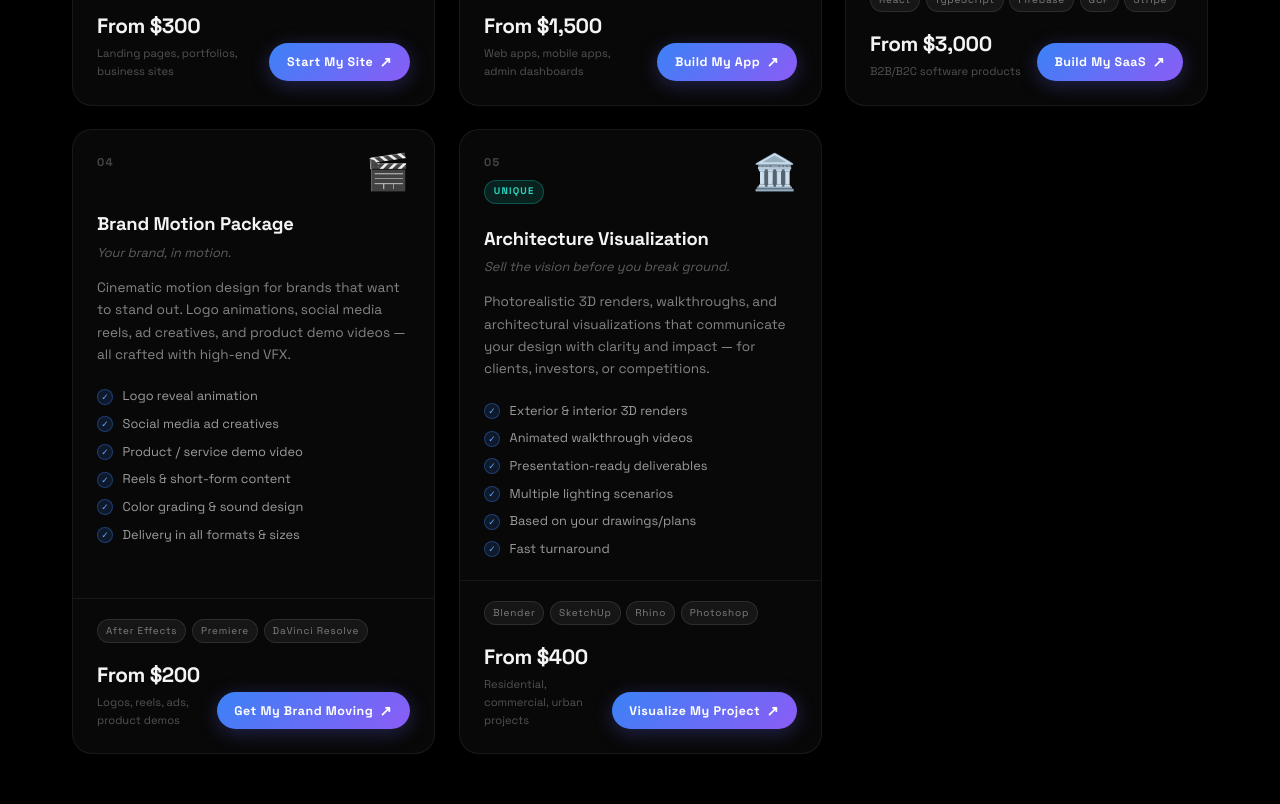
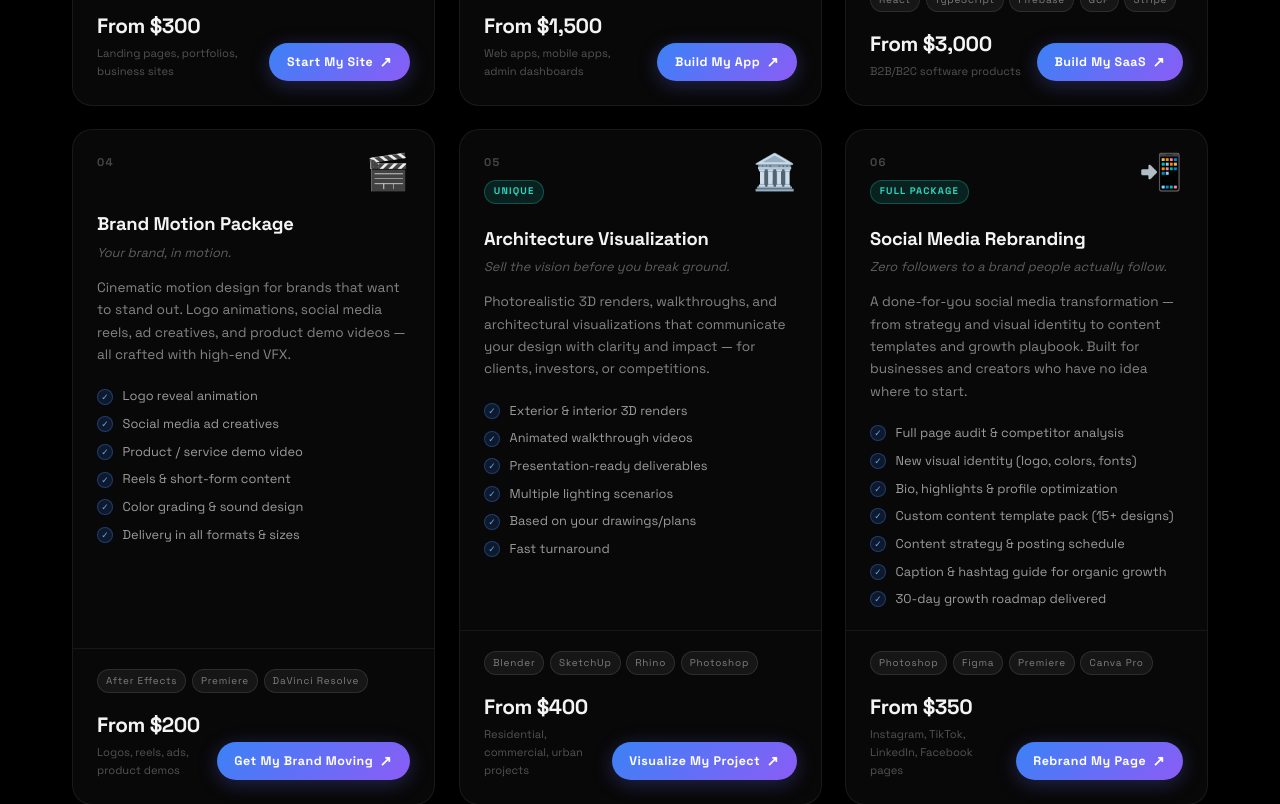
Before and after one commit to michaelmagdy15/Mi5aWebsite2027, a React (Vite) app in the folder mitry-visuals-react/: page /services in a window 1280 px wide. Shown: the part 1100-1904 px from the top of the page. Built offline with nearby package versions, Linux system fonts and the light colour scheme.

Commit message:
feat: add Social Media Rebranding package to services

```diff
--- a/mitry-visuals-react/public/projects/catalog.json
+++ b/mitry-visuals-react/public/projects/catalog.json
@@ -1,5 +1,5 @@
 {
-  "generated": "2026-05-11T13:18:40.668Z",
+  "generated": "2026-05-11T13:26:54.279Z",
   "count": 8,
   "projects": [
     {
--- a/mitry-visuals-react/src/pages/Services.jsx
+++ b/mitry-visuals-react/src/pages/Services.jsx
@@ -121,6 +121,30 @@ const SERVICES = [
     priceNote: 'Residential, commercial, urban projects',
     stack: ['Blender', 'SketchUp', 'Rhino', 'Photoshop'],
     cta: 'Visualize My Project',
+  },
+  {
+    id: 'social-rebrand',
+    emoji: '📲',
+    badge: 'FULL PACKAGE',
+    badgeColor: 'teal',
+    num: '06',
+    title: 'Social Media Rebranding',
+    tagline: 'Zero followers to a brand people actually follow.',
+    description:
+      'A done-for-you social media transformation — from strategy and visual identity to content templates and growth playbook. Built for businesses and creators who have no idea where to start.',
+    features: [
+      'Full page audit & competitor analysis',
+      'New visual identity (logo, colors, fonts)',
+      'Bio, highlights & profile optimization',
+      'Custom content template pack (15+ designs)',
+      'Content strategy & posting schedule',
+      'Caption & hashtag guide for organic growth',
+      '30-day growth roadmap delivered',
+    ],
+    price: 'From $350',
+    priceNote: 'Instagram, TikTok, LinkedIn, Facebook pages',
+    stack: ['Photoshop', 'Figma', 'Premiere', 'Canva Pro'],
+    cta: 'Rebrand My Page',
   },
 ]
 
```
